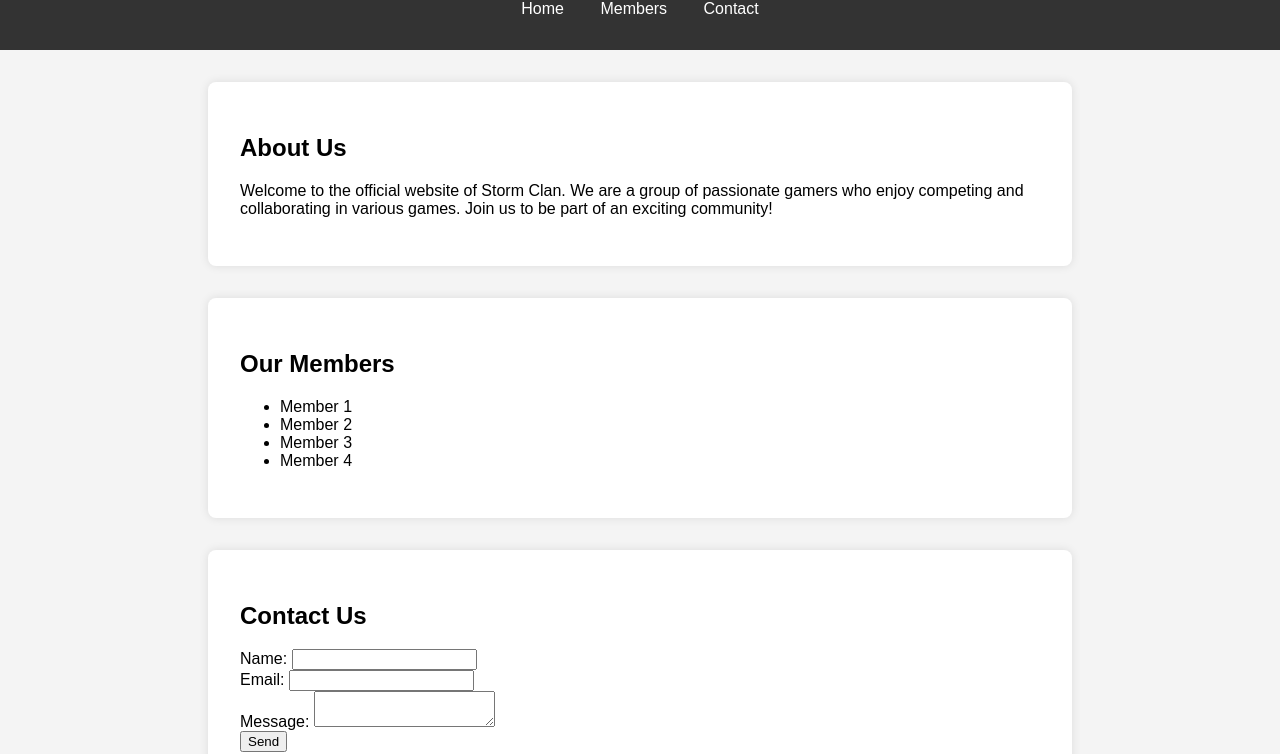
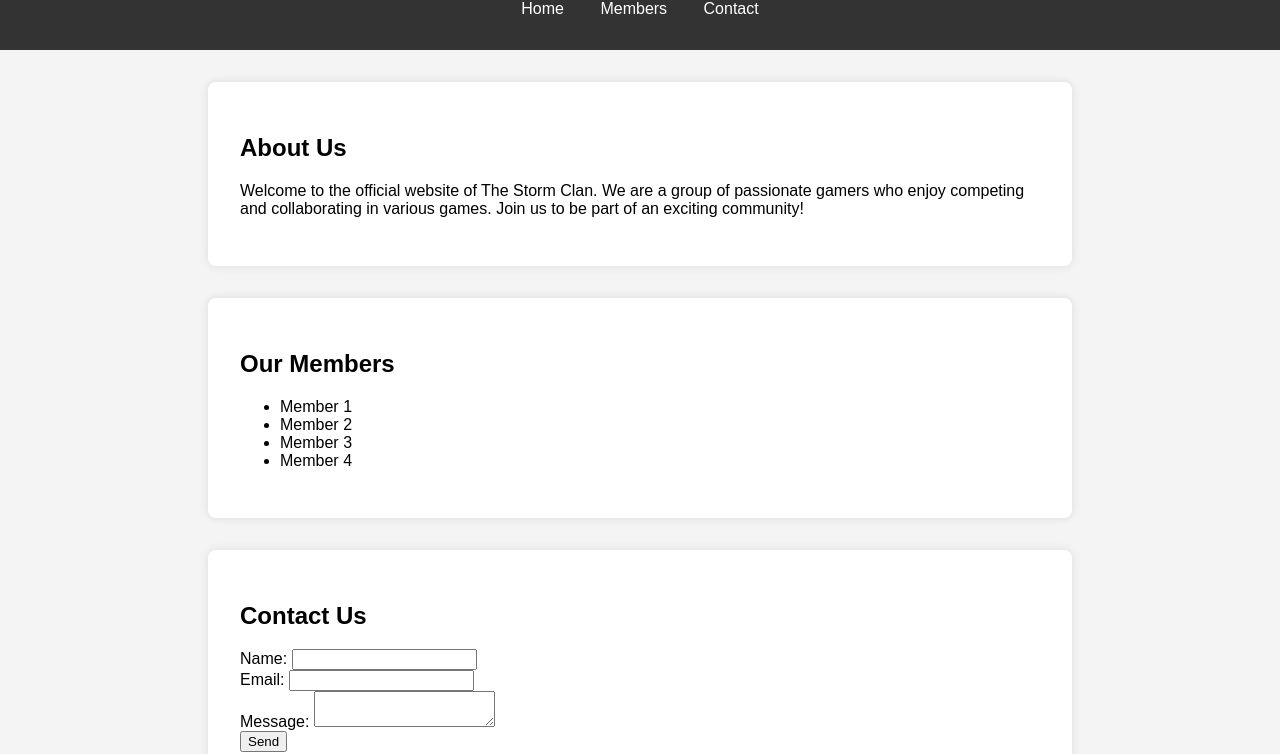
Before and after one commit to SneakyBlxst/Storm-clan, a plain HTML site: page index.html in a window 1280 px wide. Shown: the part 69-823 px from the top of the page. Drawn offline with Linux system fonts and the light colour scheme.

Commit message:
Update index.html

```diff
--- a/index.html
+++ b/index.html
@@ -20,7 +20,7 @@
 
     <section id="home">
         <h2>About Us</h2>
-        <p>Welcome to the official website of Storm Clan. We are a group of passionate gamers who enjoy competing and collaborating in various games. Join us to be part of an exciting community!</p>
+        <p>Welcome to the official website of The Storm Clan. We are a group of passionate gamers who enjoy competing and collaborating in various games. Join us to be part of an exciting community!</p>
     </section>
 
     <section id="members">
```
